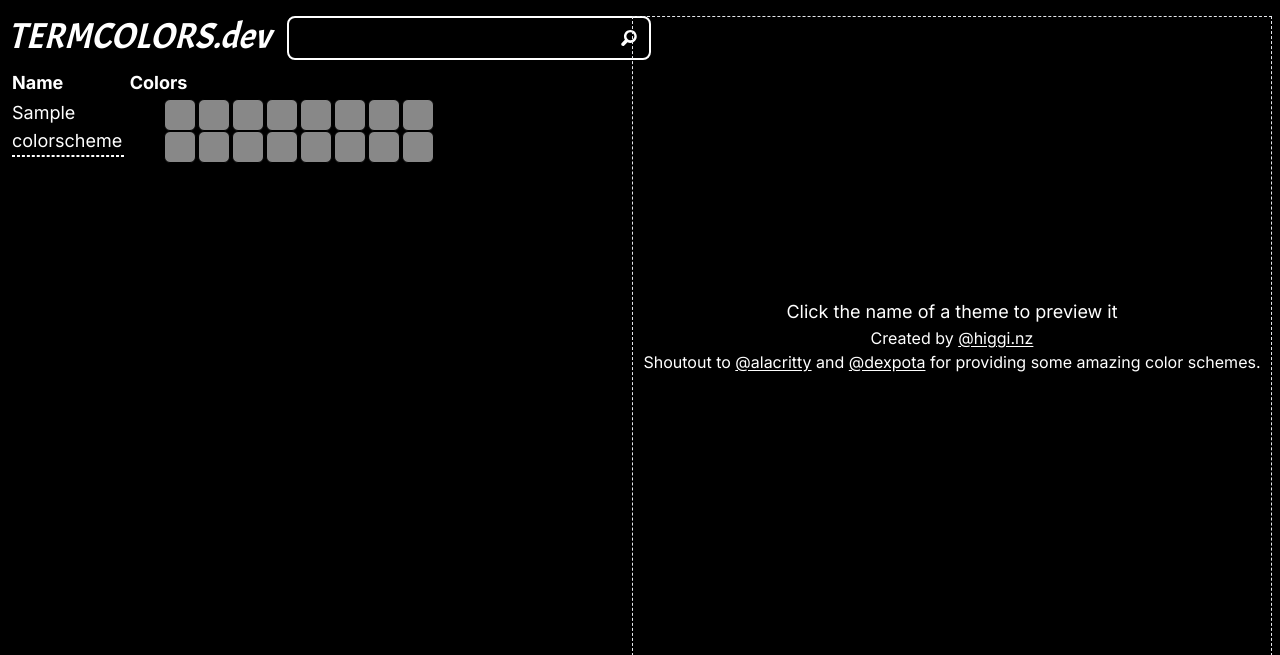
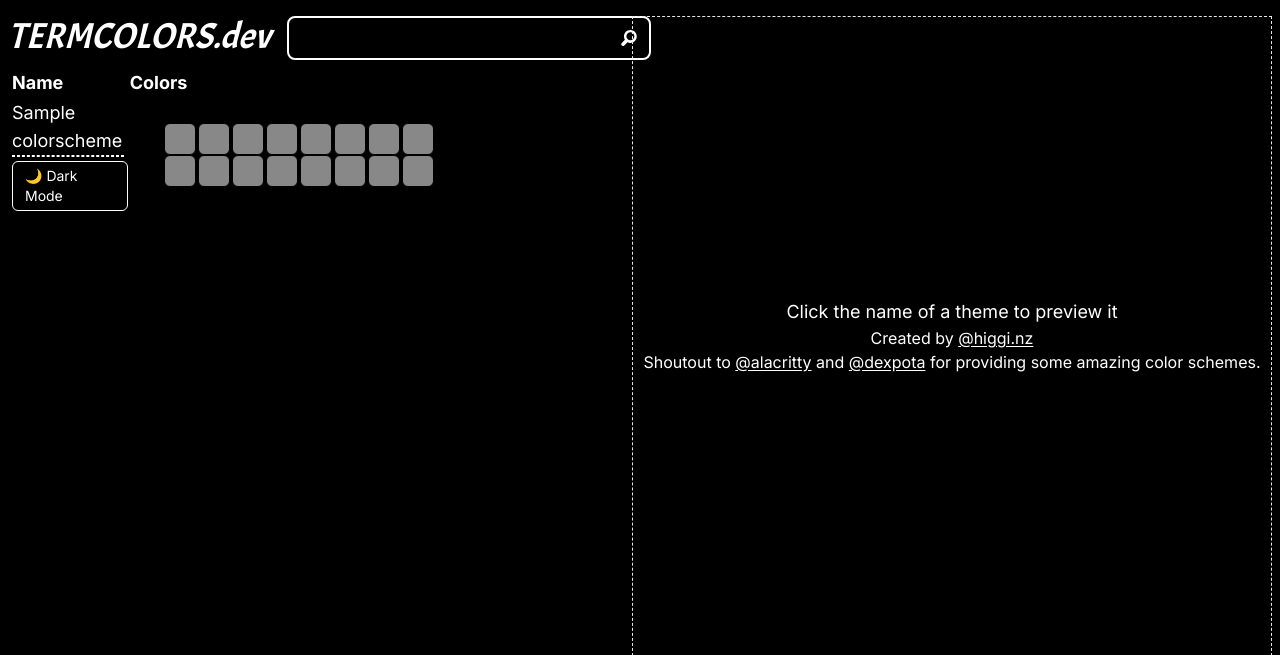
Before and after one commit to johnmatthiggins/termcolors, a Django app: page / in a window 1280 px wide. Shown: the top 655 px of the page. Run offline with Django 5.2, Linux system fonts and the light colour scheme; tables that the repository leaves empty hold one stand-in row (values such as "Sample post"); some libraries are stand-ins or nearby versions.

Commit message:
added late and dark mode

```diff
--- a/home/models.py
+++ b/home/models.py
@@ -7,6 +7,8 @@ from django.db import models
 class ColorScheme(models.Model):
     path = models.CharField(max_length=255, primary_key=True)
     name = models.CharField(max_length=255)
+
+    is_dark = models.BooleanField(default=True, null=False)
 
     background = models.CharField(max_length=8)
     foreground = models.CharField(max_length=8)
--- a/home/templates/themes.html
+++ b/home/templates/themes.html
@@ -48,12 +48,22 @@
 								{{ scheme.name }}
 							</h2>
 							<hr class="border border-white border-dashed mr-1" />
+							<div class="flex gap-1">
 							{% if scheme.contrast_ratio > 16 %}
 								<div class="bg-white rounded-md no-underline mt-1 py-1 px-3 text-gray-700 w-fit text-sm">
 									High contrast
 								</div>
+							{% endif %}
+							{% if scheme.is_dark %}
+								<div class="bg-black rounded-md no-underline mt-1 py-1 px-3 text-white w-fit text-sm border border-white border-solid">
+									&#127769; Dark Mode
+								</div>
 							{% else %}
+								<div class="bg-white rounded-md no-underline mt-1 py-1 px-3 text-gray-700 w-fit text-sm">
+									&#9728;&#65039; Light Mode
+								</div>
 							{% endif %}
+							</div>
 						</td>
 						<td>
 							<div class="min-h-8 max-h-8 min-w-8 max-w-8 border border-solid border-black rounded-md" style="background-color:{{ scheme.foreground }};"></div>
```
Also changed, not shown: home/management/commands/importthemes.py (+12 -0 lines), home/migrations/0003_colorscheme_is_dark.py (added).
